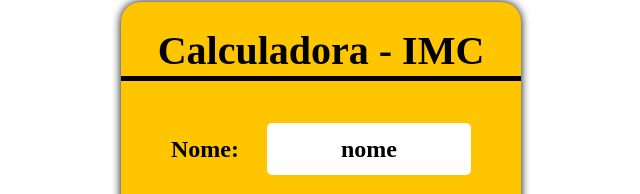
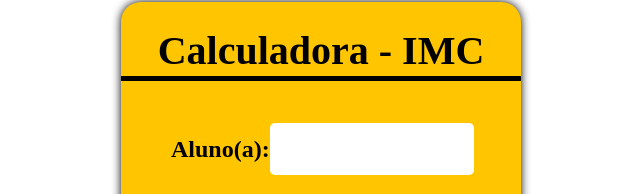
Before and after one commit to DrikaAdriana/imc-em-js, a plain HTML site: page index.html in a window 1280 px wide. Shown: the part 106-300 px from the top of the page, without its empty margins (327-967 px from the left). Drawn offline with Linux system fonts and the light colour scheme.

Commit message:
Meu primeiro Projeto

```diff
--- a/imc.js
+++ b/imc.js
@@ -12,15 +12,15 @@ function imc () {
 
     if (nome.value !== '' && altura !== '' && peso !== '') {
 
-        const valorIMC = (peso / (altura * altura)).toFixed(1);
+        const valorIMC = (peso / (altura * altura)).toFixed(1)
 
         let classificacao = '';
 
 
         if (valorIMC  < 18.5){
-            classificacao = 'abaixo do peso. ';
+            classificacao = 'abaixo do peso.';
         }else if (valorIMC < 25) {
-            classificacao = ' com peso ideal. Parabéns  ';
+            classificacao = ' com peso ideal. Parabéns';
         }else if (valorIMC < 30) {
             classificacao = ' levemente acima do peso';
         }else if (valorIMC < 35) {
--- a/index.html
+++ b/index.html
@@ -11,8 +11,8 @@
       <div class="container">
         <div class="title"> Calculadora - IMC </div>
         <div class="input">
-            <label>Nome:</label>
-            <input type="text" id='nome' value="nome">
+            <label>Aluno(a):</label>
+            <input type="text" id='nome' >
         </div>
         <div class="input">
             <label>Altura:</label>
```
